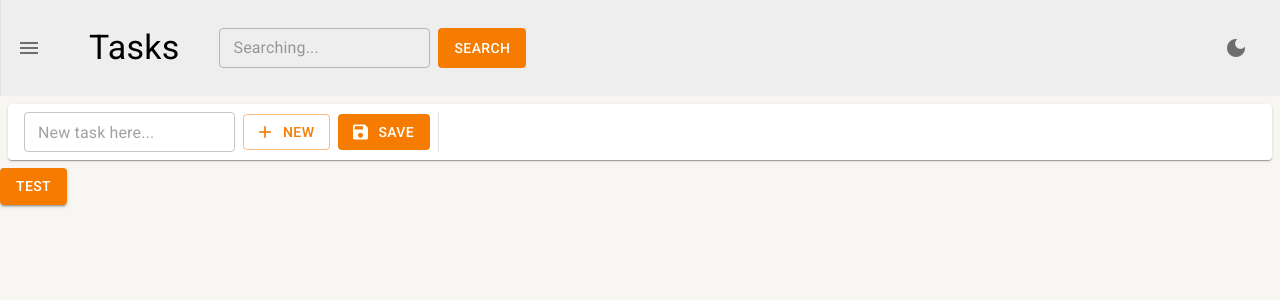
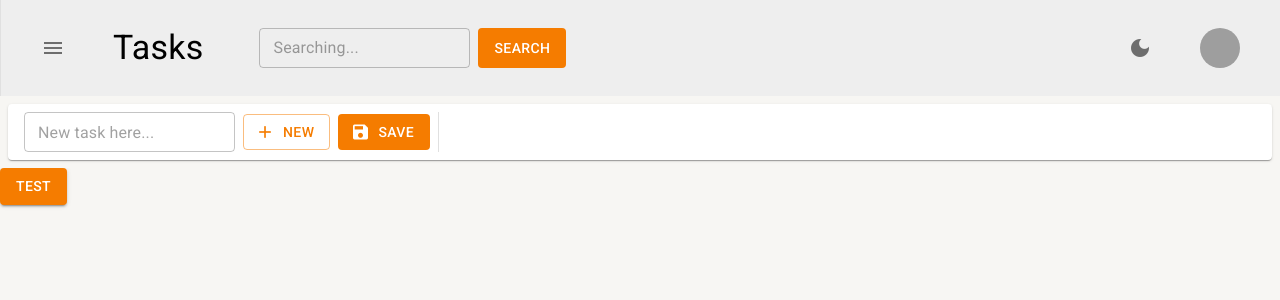
Before and after one commit to felipemalli/to-do-list-ui, a React (Create React App) app: page /initialPage in a window 1280 px wide. Shown: the top 300 px of the page. Built offline with nearby package versions, Linux system fonts and the light colour scheme; grey boxes are pictures that could not be loaded.

Commit message:
feat: add more responsivity to header

```diff
--- a/src/shared/components/header/Header.tsx
+++ b/src/shared/components/header/Header.tsx
@@ -1,5 +1,5 @@
 import { Box, Icon, IconButton, Theme, Typography, useMediaQuery, useTheme } from '@mui/material';
-import { SearchLayer } from '../';
+import { MenuProfile, SearchLayer } from '../';
 import { useAppThemeContext, useDrawerContext } from '../../contexts';
 
 export const Header: React.FC<{title: string}> = ({ title }: {title: string} ) => {
@@ -11,31 +11,40 @@ export const Header: React.FC<{title: string}> = ({ title }: {title: string} ) =
   const { toggleDrawerOpen, isDrawerOpen } = useDrawerContext();
   const { toggleTheme, themeName } = useAppThemeContext();
 
+  const mdDownIndependentOfDrawer = mdDown || (lgDown && isDrawerOpen);
+  const smDownIndependentOfDrawer = smDown || (mdDown && isDrawerOpen);
+
   return (
-    <Box borderLeft={1} borderColor={theme.palette.secondary.main} padding={1} display="flex" justifyContent={'space-between'} alignItems="center" bgcolor={theme.palette.secondary.light} height={theme.spacing(smDown ? 6 : mdDown ? 8 : 10)}>
-      <Box display="flex" gap={mdDown ? 2 : 5} alignItems="center">
+    <Box paddingY={1} paddingX={smDownIndependentOfDrawer ? 1 : 2} display="flex" justifyContent={'space-between'} alignItems="center" bgcolor={theme.palette.secondary.light} height={theme.spacing(smDownIndependentOfDrawer ? 6 : mdDownIndependentOfDrawer ? 8 : 10)} borderLeft={1} borderColor={theme.palette.secondary.main} >
+      <Box display="flex" gap={mdDownIndependentOfDrawer ? 0 : 1} alignItems="center">
+        <Box padding={mdDownIndependentOfDrawer ? 0 : 2}>
           <IconButton onClick={toggleDrawerOpen}>
             <Icon>{isDrawerOpen ? 'menu_open' : 'menu'}</Icon>
           </IconButton>
+        </Box>
 
-        <Typography
-          overflow="visible"
-          whiteSpace="nowrap"
-          textOverflow="ellipsis"
-          variant={mdDown ? 'h5' : 'h4'}
-        >
+        <Typography overflow="visible" whiteSpace="nowrap" textOverflow="ellipsis" variant={mdDownIndependentOfDrawer ? 'h5' : 'h4'} padding={2}>
           {title}
         </Typography>
 
+        <Box paddingX={smDownIndependentOfDrawer ? 0 : mdDownIndependentOfDrawer ? 2 : 4}>
           <SearchLayer onClick={ () => null }/>
         </Box>
+      </Box>
+
       {
-        !(mdDown || (lgDown && isDrawerOpen)) &&
+        !smDownIndependentOfDrawer && (
+          <Box display="flex" alignItems={'center'} gap={2} padding={2}>
+            {!mdDownIndependentOfDrawer && (
               <Box padding={2}>
                 <IconButton onClick={toggleTheme} >
                   <Icon>{themeName === 'light' ? 'dark_mode' : 'light_mode'}</Icon>
                 </IconButton>
               </Box>
+            )}
+            <MenuProfile />
+          </Box>
+        )
       }
     </Box>
   );
```
Lines whose indentation alone changed are shown as unchanged.
